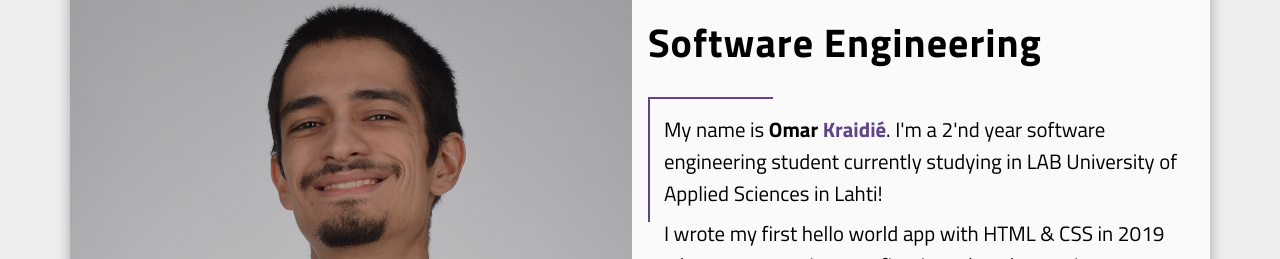
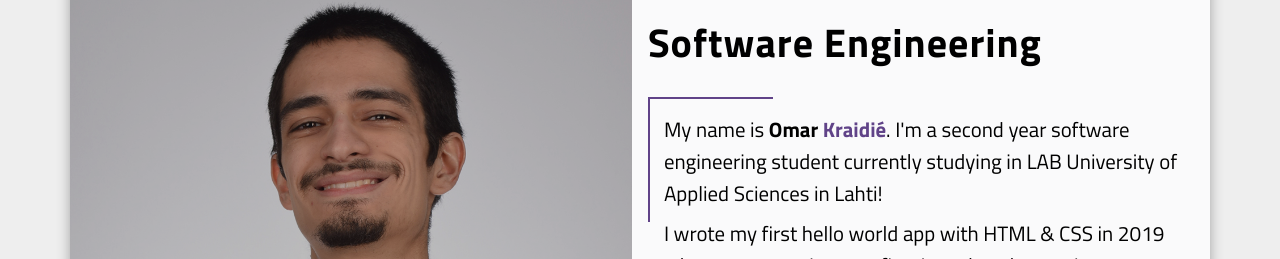
Before and after one commit to 0mppula/portfolio-web-app, a React (Create React App) app: page /about in a window 1280 px wide. Shown: the part 241-500 px from the top of the page. Built offline with nearby package versions, Linux system fonts and the light colour scheme.

Commit message:
ready for deployment

```diff
--- a/package.json
+++ b/package.json
@@ -1,4 +1,5 @@
 {
+  "homepage": "https://omars-portfolio.netlify.app/",
   "name": "react-portfolio",
   "version": "0.1.0",
   "private": true,
--- a/src/App.js
+++ b/src/App.js
@@ -16,8 +16,8 @@ function App() {
 		<Router>
 			<Nav activePage={activePage} setActivePage={setActivePage} />
 			<Routes>
-				<Route exact path="/projects" element={<Projects />} />
-				<Route exact path="/about" element={<About />} />
+				<Route exact path="projects" element={<Projects />} />
+				<Route exact path="about" element={<About />} />
 				<Route path="*" element={<Home setActivePage={setActivePage} />} />
 			</Routes>
 			<Footer />
--- a/src/pages/About.js
+++ b/src/pages/About.js
@@ -20,7 +20,7 @@ const About = () => {
 						<h1>Software Engineering</h1>
 						<div className="about-info">
 							<p>
-								My name is <b>Omar <span className="secondary-color">Kraidié</span></b>. I'm a 2'nd year software engineering student
+								My name is <b>Omar <span className="secondary-color">Kraidié</span></b>. I'm a second year software engineering student
 								currently studying in LAB University of Applied Sciences in Lahti!
 							</p>
 							<p>
--- a/src/pages/Home.js
+++ b/src/pages/Home.js
@@ -16,8 +16,8 @@ const Home = ({ setActivePage }) => {
 				<div className="greet-bottom">
 					<div className="greet-info">
 						<p>
-							I'm a software engineering student currently studying in LAB University
-							of Applied Sciences in Lahti!
+							I'm a second year software engineering student currently studying in LAB
+							University of Applied Sciences in Lahti!
 							<br />
 							<br />
 							Feel free to view the projects I've created and take a look at my CV by
```
